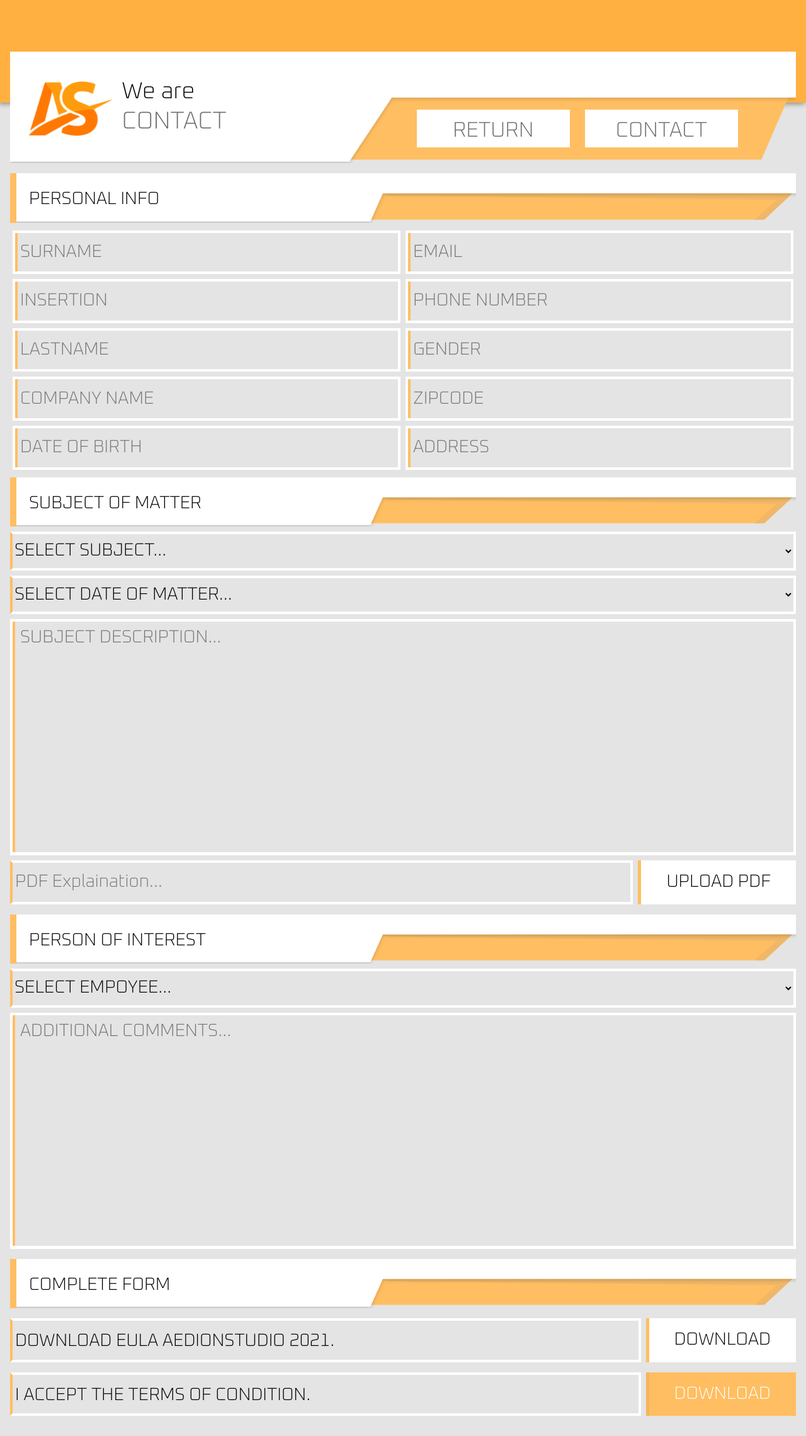
After one commit to Mustafa566/AedionStudio-Site, a PHP site: page /contact.html in a window 1280 px wide. The commit adds this page. Shown: the whole page at 63% size. Run offline with PHP 8.4, Linux system fonts and the light colour scheme.

Commit message:
contact & quotation page

```diff
--- /dev/null
+++ b/Website/contact.html
@@ -0,0 +1,164 @@
+<!DOCTYPE html>
+<html lang="en">
+<head>
+    <meta charset="UTF-8">
+    <meta http-equiv="X-UA-Compatible" content="IE=edge">
+    <meta name="viewport" content="width=device-width, initial-scale=1.0">
+
+    <!-- Add stylesheet -->
+    <link rel="stylesheet" href="./styles/style.css">
+    <link rel="stylesheet" href="./styles/header.css">
+    <link rel="stylesheet" href="./styles/contactPage.css">
+    <link rel="stylesheet" href="./styles/form.css">
+    <link rel="stylesheet" href="./styles/responsive.css">
+
+    <!-- Add Google font Oxanium -->
+    <script src="https://cdn.jsdelivr.net/npm/vue@2.6.14"></script>
+    <link rel="preconnect" href="https://fonts.googleapis.com">
+    <link rel="preconnect" href="https://fonts.gstatic.com" crossorigin>
+    <link href="https://fonts.googleapis.com/css2?family=Oxanium:wght@200&display=swap" rel="stylesheet">
+    <link href="https://fonts.googleapis.com/css2?family=Oxanium:wght@800&display=swap" rel="stylesheet">
+
+    <!-- Vue js import-->
+    <script src="https://cdn.jsdelivr.net/npm/vue/dist/vue.js"></script>
+
+    <!-- Title -->
+    <title>Aedion Studio</title>
+
+    <link rel="icon" href="./image/AedionStudio.png">
+</head>
+<body>
+    <!-- Topbar orangje background -->
+    <div class="topBar boxShadow"></div>
+
+    <!-- Main container div -->
+    <div class="container" id="app">
+
+        <!-- Header -->
+        <header class="header transparant">
+
+            <!-- Logo of AedionStudio-->
+            <img src="./image/AedionStudio.png" class="logo">
+
+            <!-- We are AedionStudio div -->
+            <div class="weAreDiv transparant">
+                <p class="firstHeaderText transparant">{{ text.headerTxt }}</p>
+                <h1 class="contactText transparant">CONTACT</h1>
+            </div>
+
+            <!-- Buttons -->
+            <div class="buttonsDiv">
+                <div class="btnCareer">
+                    <a href="./index.html">
+                        <p class="headerBtnTxt pointer transparant">RETURN</p>
+                    </a>
+                </div>
+                <div class="btnContact">
+                    <a href="./contact.html">
+                        <p class="headerBtnTxt pointer transparant">{{ text.headerContactTxt }}</p>
+                    </a>
+                </div>
+            </div>
+        </header>
+
+    <div class="gap"></div>
+
+        <!-- Personal info div -->
+        <div class="newSubject">
+            <p class="headerText transparant">{{ contactPage.headerInfoText }}</p>
+        </div>
+
+    <div class="gap"></div>
+
+        <div class="row wrap w100">
+            <div class="inputDiv grow" v-for="page in contactPage.inputFieldNames">
+                <input type="text" :placeholder="page.name" class="contactFormInput bgWhite outline" v-model="contact.formData.title" required>
+            </div>
+        </div>
+
+    <div class="gap"></div>
+
+
+        <!-- Subject div -->
+        <div class="newSubject">
+            <p class="headerText transparant">{{ contactPage.headerSubjectText }}</p>
+        </div>
+
+    <div class="gap"></div>
+
+        <div class="column wrap w100">
+            <select class="selectSubject" v-model="contactPage.selectedSubject">
+                <option value="">SELECT SUBJECT...</option>
+                <option v-for="option in contactPage.subjectOptions" :value="option.value">{{ option.text }}</option>
+            </select>
+
+    <div class="gap"></div>
+
+            <select class="selectSubject" v-model="contactPage.selectedSubject">
+                <option value="">SELECT DATE OF MATTER...</option>
+                <option v-for="option in contactPage.subjectOptions" :value="option.value">{{ option.text }}</option>
+            </select>
+
+    <div class="gap"></div>
+
+            <div class="w100 bgWhite">
+                <textarea rows="10" placeholder="SUBJECT DESCRIPTION..." class="subjectDescr"></textarea>
+            </div>
+
+            <div class="row wrap w100">
+                <input type="text" placeholder="PDF Explaination..." class="pdfInput bgWhite outline" v-model="contact.formData.title" required>
+
+                <input type="file" id="selectedFile" style="display: none;">
+                <input type="button" value="UPLOAD PDF" onclick="document.getElementById('selectedFile').click();" class="fileButton pointer">
+            </div>
+        </div>
+
+    <div class="gap"></div>
+
+        <!-- Interest div -->
+        <div class="newSubject">
+            <p class="headerText transparant">{{ contactPage.headerInterestText }}</p>
+        </div>
+
+    <div class="gap"></div>
+
+        <div class="column wrap w100">
+            <select class="selectSubject" v-model="contactPage.selectedSubject">
+                <option value="">SELECT EMPOYEE...</option>
+                <option v-for="option in contactPage.subjectOptions" :value="option.value">{{ option.text }}</option>
+            </select>
+        </div>
+
+    <div class="gap"></div>
+
+        <div class="w100 bgWhite">
+            <textarea rows="10" placeholder="ADDITIONAL COMMENTS..." class="subjectDescr"></textarea>
+        </div>
+
+    <div class="gap"></div>
+    <div class="gap"></div>
+
+        <!-- Complete form div -->
+        <div class="newSubject">
+            <p class="headerText transparant">{{ contactPage.headerCompleteText }}</p>
+        </div>
+
+    <div class="gap"></div>
+
+        <div class="row wrap w100">
+            <h1 class="eulaText bgWhite">DOWNLOAD EULA AEDIONSTUDIO 2021.</h1>
+            <input type="file" id="selectedFile" style="display: none;">
+            <input type="button" value="DOWNLOAD" onclick="document.getElementById('selectedFile').click();" class="fileButton pointer">
+
+            <h1 class="eulaText bgWhite">I ACCEPT THE TERMS OF CONDITION.</h1>
+            <input type="submit" value="DOWNLOAD" class="submitBtnForm pointer">
+        </div>
+
+    <div class="gap"></div>
+    <div class="gap"></div>
+    <div class="gap"></div>
+
+    </div>
+    <script src="index.js"></script>
+</body>
+</html>
--- a/Website/index.js
+++ b/Website/index.js
@@ -4,7 +4,7 @@ var app = new Vue({
         text: {
             headerTxt: 'We are',
             headerAedionTxt: 'AEDION STUDIO',
-            headerCareerTxt: 'CAREERS',
+            headerCareerTxt: 'OFFERTE',
             headerContactTxt: 'CONTACT',
             ourTeamTxt: 'OUR TEAM',
             ourGamesTxt: 'OUR GAMES',
@@ -82,17 +82,17 @@ var app = new Vue({
         },
         services: [
             {
-                serviceText: 'WEBSITES',
+                blogTitle: 'WEBSITES',
                 serviceInfo: 'Here at AedionStudio we create the most beautiful websites at low cost',
                 serviceBgImg: ''
             },
             {
-                serviceText: 'GAMES',
+                blogTitle: 'GAMES',
                 serviceInfo: 'AedionStudio aims to create complexand fun game mechanics in eachgame we create.',
                 serviceBgImg: ''
             },
             {
-                serviceText: 'MUSIC',
+                blogTitle: 'MUSIC',
                 serviceInfo: 'Here at AedionStudio we create the most beautiful music at low cost',
                 serviceBgImg: ''
             },
@@ -170,6 +170,35 @@ var app = new Vue({
             {img: './image/d2dImg.png'},
             {img: './image/guessAndTeller.png'},
         ],
+        contactPage: {
+            headerInfoText: 'PERSONAL INFO',
+            headerSubjectText: 'SUBJECT OF MATTER',
+            headerInterestText:'PERSON OF INTEREST',
+            headerCompleteText: 'COMPLETE FORM',
+            inputFieldNames: [
+                { name: 'SURNAME' },
+                { name: 'EMAIL' },
+                { name: 'INSERTION' },
+                { name: 'PHONE NUMBER' },
+                { name: 'LASTNAME' },
+                { name: 'GENDER' },
+                { name: 'COMPANY NAME' },
+                { name: 'ZIPCODE' },
+                { name: 'DATE OF BIRTH' },
+                { name: 'ADDRESS' },
+            ],
+            subjectOptions: [
+                { text: 'One', value: '1' },
+                { text: 'Two', value: '2' },
+                { text: 'Three', value: '3' }
+            ],
+            selectedSubject: ''
+        },
+        quotation: {
+            headerChoice: 'SERVICE OF CHOICE',
+            headerSupport: 'SUPPORT PACKAGE',
+            headerPrice: 'ESTIMATE PRICING'
+        },
         num: 0,
         product: true
     },
--- /dev/null
+++ b/Website/styles/contactPage.css
@@ -0,0 +1,91 @@
+.contactText {
+    font-size: 48px;
+    font-weight: normal;
+    color: #707070;
+}
+
+.inputDiv {
+    background-color: white;
+    margin: 5px;
+
+}
+
+.contactFormColumn {
+    display: flex;
+    flex-direction: column;
+    margin-bottom: 10px;
+}
+
+.grow {
+    flex: 1 0 40%;
+}
+
+/* Input form */
+.contactFormInput {
+    font-size: 35px;
+    height: 77px;
+    margin: 5px;
+    padding-left: 5px;
+    border: none;
+    border-left: 5px solid #FFBE61;
+    width: -webkit-fill-available;
+    background-color: #e4e4e4;
+}
+
+.selectSubject {
+    height: 77px;
+    border: 5px solid white;
+    border-left: 5px solid #FFBE61;
+    font-size: 35px;
+}
+
+.selectSubject:active, .selectSubject:visited, .selectSubject:focus {
+    border: 5px solid white;
+    border-left: 5px solid #FFBE61;
+}
+
+.subjectDescr {
+    font-size: 35px;
+    padding: 10px;
+    margin: 5px;
+    margin-bottom: 0px;
+    width: -webkit-fill-available;
+    border: none;
+    border-left: 5px solid #FFBE61;
+}
+
+.pdfInput, .eulaText {
+    font-size: 35px;
+    height: 77px;
+    margin: 10px;
+    margin-left: 0px;
+    padding-left: 5px;
+    border: 5px solid white;
+    border-left: 5px solid #FFBE61;
+    background-color: #e4e4e4;
+    flex: 1 0 50%;
+}
+
+.eulaText {
+    font-weight: normal;
+    line-height: 80px;
+}
+
+.fileButton {
+    border: none;
+    border-left: 7px solid #FFBE61;
+    background-color: white;
+    margin: 10px 0px;
+    font-size: 35px;
+    padding: 0px 50px;
+}
+
+.submitBtnForm {
+    border: none;
+    color: white;
+    background-color: #FFBE61;
+    border-left: 7px solid rgba(241, 178, 87, 0.68);
+    margin: 10px 0px;
+    font-size: 35px;
+    padding: 0px 50px;
+}
--- a/Website/styles/header.css
+++ b/Website/styles/header.css
@@ -23,7 +23,7 @@
     z-index: 2;
     display: flex;
     flex-direction: row;
-    background-image: url(../titleBg.png);
+    background-image: url(../image/titleBg.png);
     background-repeat: no-repeat;
     background-position: center;
     margin-bottom: 10px;
--- a/Website/styles/responsive.css
+++ b/Website/styles/responsive.css
@@ -163,7 +163,7 @@
     margin-top: 12px;
   }
 
-  .serviceDiv {
+  .blogDiv {
     margin: 0 auto;
     width: 94%;
   }
@@ -381,7 +381,7 @@
       margin-top: 12px;
     }
 
-    .serviceDiv {
+    .blogDiv {
       margin: 0 auto;
       width: 94%;
     }
@@ -509,7 +509,7 @@
       margin-top: auto;
     }
 
-    .serviceDiv {
+    .blogDiv {
       margin: 0 auto;
       width: 94%;
     }
@@ -714,7 +714,7 @@
       margin-top: auto;
     }
 
-    .serviceDiv {
+    .blogDiv {
       margin: 0 auto;
       width: 94%;
     }
--- a/Website/styles/style.css
+++ b/Website/styles/style.css
@@ -54,7 +54,7 @@ a, a:active, a:hover, a:focus {
     height: 98px;
     border-left: 13px solid #ffbe61;
     padding-left: 25px;
-    background-image: url(../header.png);
+    background-image: url(../image/header.png);
     background-repeat: no-repeat;
     background-position: center;
     z-index: 0;
```
Also changed, not shown: Website/index.html (+11 -12 lines), Website/quotation.html (added, +159 -0 lines), Website/styles/blog.css (+61 -0 lines), Website/styles/service.css (+0 -66 lines), Website/image/blog.png (renamed from Website/blog.png), Website/image/header.png (renamed from Website/header.png), Website/image/titleBg.png (renamed from Website/titleBg.png), Website/styles/quotation.css (added).
